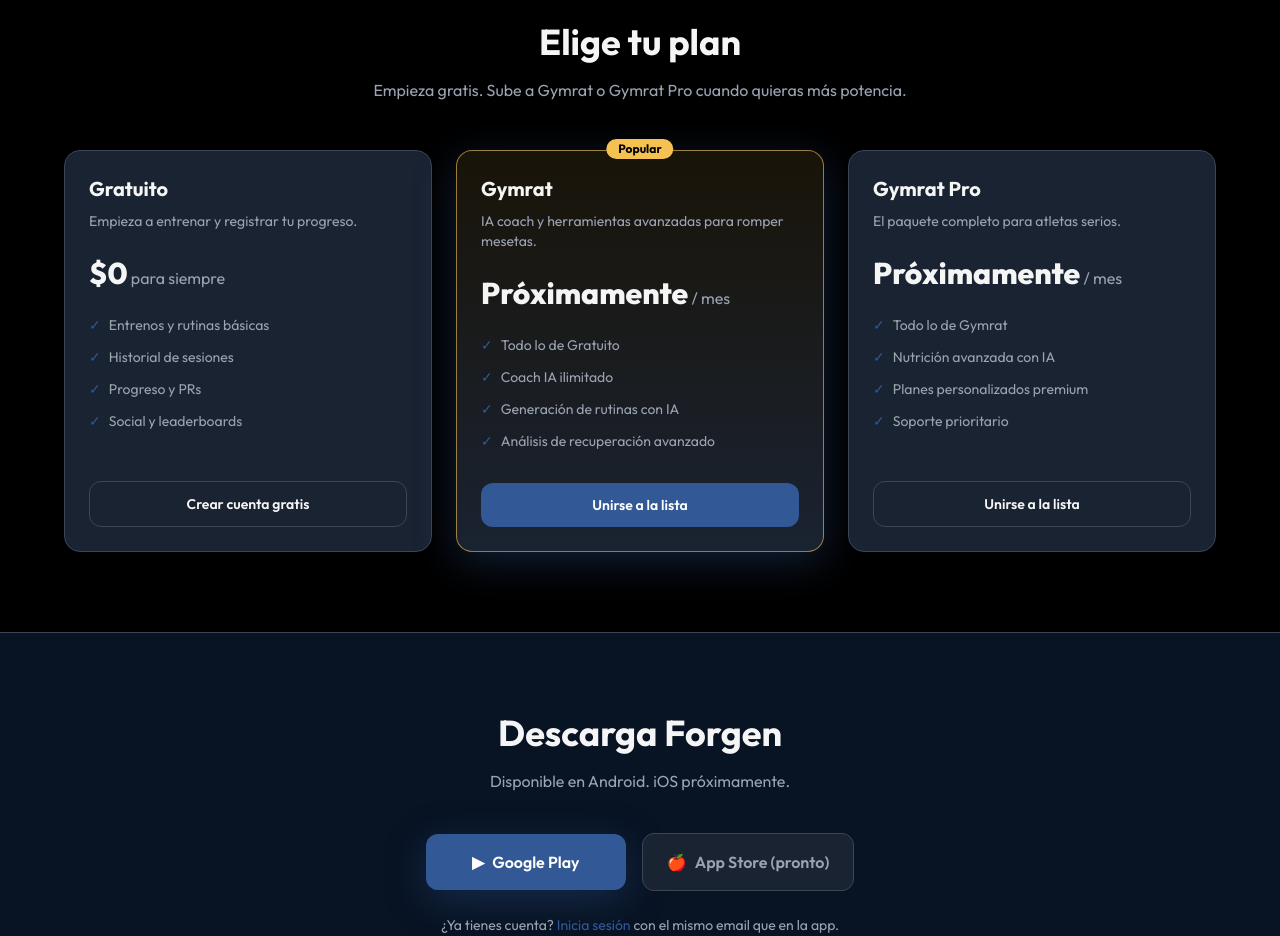
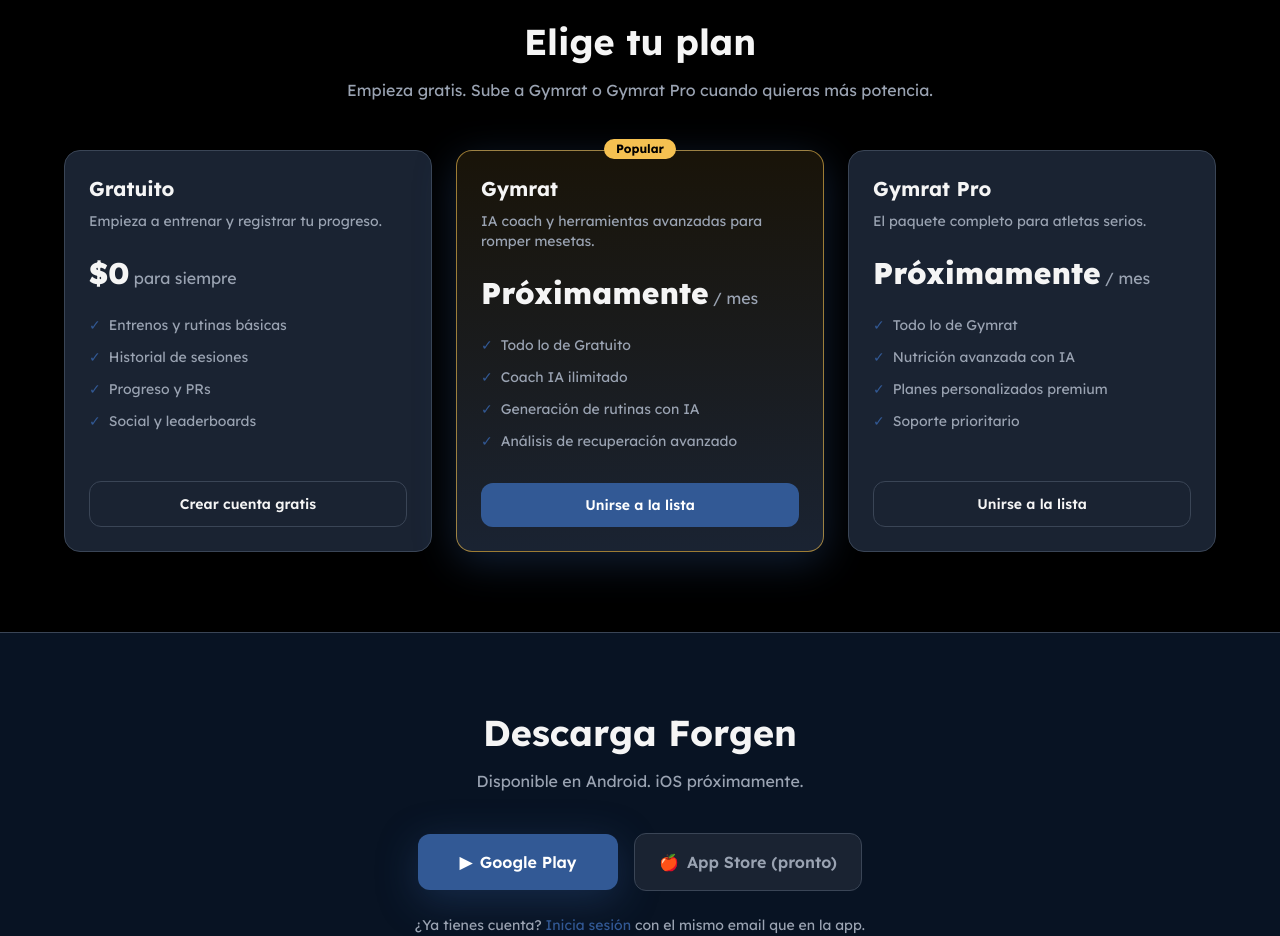
Before and after one commit to emiliod-gesys/fitforge-web, a Next.js app: page / in a window 1280 px wide. Shown: the part 2620-3556 px from the top of the page. Built offline with nearby package versions, Linux system fonts and the light colour scheme; no server answers.

Commit message:
Switch site typography from Outfit to Lexend.
Co-authored-by: Cursor <cursoragent@cursor.com>

```diff
--- a/src/app/layout.tsx
+++ b/src/app/layout.tsx
@@ -1,12 +1,12 @@
 import type { Metadata } from "next";
-import { Outfit } from "next/font/google";
+import { Lexend } from "next/font/google";
 import { SiteFooter } from "@/components/site-footer";
 import { SiteHeader } from "@/components/site-header";
 import "./globals.css";
 
-const outfit = Outfit({
+const lexend = Lexend({
   subsets: ["latin"],
-  variable: "--font-outfit",
+  variable: "--font-lexend",
   display: "swap",
 });
 
@@ -35,7 +35,7 @@ export default function RootLayout({
   children: React.ReactNode;
 }>) {
   return (
-    <html lang="es" className={outfit.variable}>
+    <html lang="es" className={lexend.variable}>
       <body className="flex min-h-screen flex-col font-sans">
         <SiteHeader />
         <main className="flex-1">{children}</main>
--- a/tailwind.config.ts
+++ b/tailwind.config.ts
@@ -26,7 +26,7 @@ const config: Config = {
         glow: "0 10px 40px rgba(50, 89, 149, 0.35)",
       },
       fontFamily: {
-        sans: ["var(--font-outfit)", "system-ui", "sans-serif"],
+        sans: ["var(--font-lexend)", "system-ui", "sans-serif"],
       },
       keyframes: {
         "fade-up": {
```
